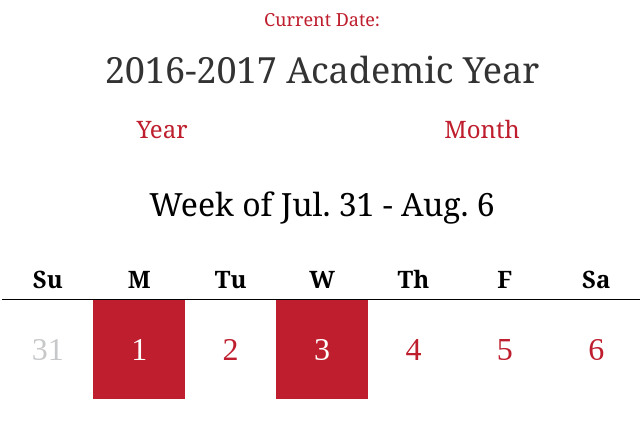
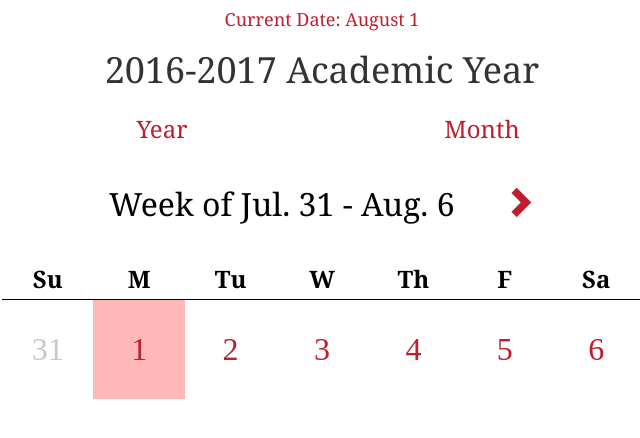
Before and after one commit to slopez1029/first-app, an Angular app: page /week/August/1 in a window 1280 px wide. Shown: the top 438 px of the page, without its empty margins (318-958 px from the left). Built offline with nearby package versions, Linux system fonts and the light colour scheme.

Commit message:
Merge branch 'master' of https://github.com/jfustos/EECS448_Calendar
The current date is now linking to the day that it represents.  Cursors have been added to the week and day views for navigating to next and previous days.

```diff
--- a/src/app/app.component.html
+++ b/src/app/app.component.html
@@ -1,3 +1,3 @@
-<h4 id="current-date-heading" >Current Date: {{currentDate['month']}} {{currentDate['date']}}</h4>
+<a [routerLink]="['/month/' + currentDate['month'] + '/' + currentDate['date']]"><h4 id="current-date-heading" >Current Date: {{currentDate['month']}} {{currentDate['date']}}</h4></a>
 <h1 class="academic-heading">2016-2017 Academic Year</h1>
 <router-outlet></router-outlet>
--- a/src/app/components/calendar-day-view.component.html
+++ b/src/app/components/calendar-day-view.component.html
@@ -19,7 +19,11 @@
 
       <!-- Displays current selection (e.g. exact month, week, or date) and next/prev interface. -->
       <div id="selected-menu" class="clearfix">
-        <div id="selected">{{currentMonth}} {{currentDay}}, {{thisMonthsYear()}}</div>
+        <div id="selected">
+          <a *ngIf="!atFirstDay" [routerLink]="getPreviousDay()"><span class="glyphicon glyphicon-chevron-left" id="left-icon"></span></a>
+          {{currentMonth}} {{currentDay}}, {{thisMonthsYear()}}
+        <a *ngIf="!atLastDay" [routerLink]="getNextDay()"><span class="glyphicon glyphicon-chevron-right" id="right-icon"></span></a>
+        </div>
       </div>
 
       <!-- Displays calendar info (table) for chosen selection. -->
--- a/src/app/components/calendar-day-view.component.ts
+++ b/src/app/components/calendar-day-view.component.ts
@@ -16,12 +16,26 @@ export class CalendarDayViewComponent implements OnInit, OnDestroy {
   private currentMonth:string;
   private currentDay:string;
   private dayDetails:string[];
+  private atFirstDay:boolean;
+  private atLastDay:boolean;
 
   constructor(private activatedRoute:ActivatedRoute, private calendarService:CalendarService) {
     this.subscription = this.activatedRoute.params.subscribe(
       (param:any)=> {
         this.currentDay = param['day'];
         this.currentMonth = param['month'];
+        if(this.calendarService.dayIndexCalc(this.currentMonth, this.currentDay) === 0) {
+          this.atFirstDay = true;
+        } else {
+          this.atFirstDay = false;
+        }
+
+        if(this.calendarService.dayIndexCalc(this.currentMonth, this.currentDay) === 303) {
+          this.atLastDay = true;
+        } else {
+          this.atLastDay = false;
+        }
+
         this.dayDetails = this.calendarService.getDaysDetails(param['month'], param['day']);
       }
     );
@@ -64,4 +78,18 @@ export class CalendarDayViewComponent implements OnInit, OnDestroy {
     }
   }
 
+  getNextDay() {
+    let index = this.calendarService.dayIndexCalc(this.currentMonth, this.currentDay);
+    let dayObj = this.calendarService.getMonthAndDate(index+1);
+
+    return '/month/' + dayObj['month'] + '/' + dayObj['date'];
+  }
+
+  getPreviousDay() {
+    let index = this.calendarService.dayIndexCalc(this.currentMonth, this.currentDay);
+    let dayObj = this.calendarService.getMonthAndDate(index-1);
+
+    return '/month/' + dayObj['month'] + '/' + dayObj['date'];
+  }
+
 }
--- a/src/app/components/calendar-week-view.component.css
+++ b/src/app/components/calendar-week-view.component.css
@@ -50,6 +50,16 @@ td:hover {
 }
 
 /*** IDs ***/
+#left-icon {
+  margin-right: 40px;
+  text-align: right;
+}
+
+#right-icon {
+  margin-left: 40px;
+  text-align: left;
+}
+
 #container {
   margin: 0px auto;
   padding: 0px;
@@ -95,6 +105,10 @@ td:hover {
 }
 
 /*** Classes ***/
+.dead-icon {
+  color: #C7C8CA !important;
+}
+
 .view-item {
   width: 50%;
   line-height: 60px;
--- a/src/app/components/calendar-week-view.component.html
+++ b/src/app/components/calendar-week-view.component.html
@@ -9,7 +9,13 @@
 
       <!-- Displays current selection (e.g. exact month, week, or date) and next/prev interface. -->
       <div id="selected-menu" class="clearfix">
-        <div id="selected">Week of {{startMonth}}. {{startDate}} - {{endMonth}}. {{endDate}}</div>
+
+        <div id="selected">
+          <a *ngIf="!atFirstWeek" [routerLink]="getPreviousWeek()"><span  class="glyphicon glyphicon-chevron-left" id="left-icon"></span></a>
+            Week of {{startMonth}}. {{startDate}} - {{endMonth}}. {{endDate}}
+          <a *ngIf="!atLastWeek" [routerLink]="getNextWeek()"><span class="glyphicon glyphicon-chevron-right" id="right-icon"></span></a>
+        </div>
+
       </div>
 
       <!-- Displays calendar info (table) for chosen selection. -->
@@ -25,7 +31,7 @@
             <th>Sa</th>
           </tr>
           <tr>
-            <td *ngIf="atFirstMonth" class="inaccessible">{{startDate}}</td>
+            <td *ngIf="atFirstWeek" class="inaccessible">{{startDate}}</td>
             <td *ngFor="let date of weekArray" [ngClass]="{'invert-colors':hasDetails(date['index']), 'current-day':isThisDayCurrent(date['index'])}"
                 [routerLink]="['/month/' + date['month'] + '/' + date['date']]"><a><span
               [ngClass]="{'white-text':hasDetails(date['index'])}">{{date["date"]}}</span></a>
--- a/src/app/components/calendar-week-view.component.ts
+++ b/src/app/components/calendar-week-view.component.ts
@@ -1,14 +1,14 @@
 import {Component, OnInit, OnDestroy} from '@angular/core';
 import {CalendarService} from "./calendar.service";
 import {Subscription} from "rxjs/Rx";
-import {ActivatedRoute} from "@angular/router";
+import {ActivatedRoute, Router, NavigationStart} from "@angular/router";
 
 @Component({
   selector: 'app-calendar-week-view',
   templateUrl: './calendar-week-view.component.html',
   styleUrls: ['./calendar-week-view.component.css']
 })
-export class CalendarWeekViewComponent implements OnInit, OnDestroy{
+export class CalendarWeekViewComponent implements OnInit, OnDestroy {
 
   private monthAbbreviations = {
     "January": "Jan",
@@ -25,75 +25,85 @@ export class CalendarWeekViewComponent implements OnInit, OnDestroy{
     "December": "Dec"
   };
 
-  private day:string;
-  private month:string;
+  private day: string;
+  private month: string;
 
-  private startDate:number;
-  private endDate:number;
-  private startMonth:string;
-  private endMonth:string;
-  private atFirstMonth:boolean;
-  private atLastMonth:boolean;
+  private startDate: number;
+  private endDate: number;
+  private startMonth: string;
+  private endMonth: string;
+  private atFirstWeek: boolean;
+  private atLastWeek: boolean;
 
-  private dummyWeek:number[] = [];
-  private weekArray:any[] = [];
+  private dummyWeek: number[] = [];
+  private weekArray: any[] = [];
 
-  private subscription:Subscription;
+  private subscription: Subscription;
 
 
-  constructor(private calendarService:CalendarService,
-              private activatedRoute:ActivatedRoute) {
+  constructor(private calendarService: CalendarService,
+              private activatedRoute: ActivatedRoute,
+              private router:Router) {
 
-    this.atFirstMonth = false;
-    this.atLastMonth = false;
+    this.atFirstWeek = false;
+    this.atLastWeek = false;
     this.dummyWeek = [];
 
     this.subscription = this.activatedRoute.params.subscribe(
-      (param:any)=> {
-        this.month=param['month'];
-        this.day=param['day'];
+      (param: any)=> {
+        this.month = param['month'];
+        this.day = param['day'];
 
         this.weekBuilder(this.month, this.day);
 
       });
+
+
   }
 
   ngOnInit() {
   }
 
-  weekBuilder(month:string, day:string) {
-    let index:number = this.calendarService.dayIndexCalc(month, day);
+  weekBuilder(month: string, day: string) {
+    let index: number = this.calendarService.dayIndexCalc(month, day);
 
-    let startDateIndex:number;
+    let startDateIndex: number;
 
     if (index >= 0 && index <= 5) {
-      this.atFirstMonth = true;
+      this.weekArray = [];
+      this.atFirstWeek = true;
       this.startDate = 31;
       this.endDate = 6;
       this.startMonth = "Jul";
       this.endMonth = "Aug";
 
-      let weekIndex:number=0;
+      let weekIndex: number = 0;
 
-      for(let i=0; i<=5; i++) {
+      for (let i = 0; i <= 5; i++) {
         this.weekArray[i] = this.calendarService.getMonthAndDate(weekIndex);
         weekIndex++;
       }
     } else if (index >= 300 && index <= 303) {
-      this.atLastMonth = true;
-      this.dummyWeek = [1,2,3];
+      this.weekArray = [];
+      this.atLastWeek = true;
+      this.dummyWeek = [1, 2, 3];
       this.startDate = 28;
       this.endDate = 3;
       this.startMonth = "May";
       this.endMonth = "Jun";
 
-      let weekIndex:number=300;
+      let weekIndex: number = 300;
 
-      for(let i=0; i<=3; i++) {
+      for (let i = 0; i <= 3; i++) {
         this.weekArray[i] = this.calendarService.getMonthAndDate(weekIndex);
         weekIndex++;
       }
     } else {
+      this.atLastWeek = false;
+      this.atFirstWeek = false;
+      this.dummyWeek = [];
+      this.weekArray = [];
+
       for (let i = index; i >= 0; i--) {
         if ((i + 1) % 7 === 0) {
           startDateIndex = i;
@@ -101,9 +111,9 @@ export class CalendarWeekViewComponent implements OnInit, OnDestroy{
         }
       }
 
-      let weekIndex:number=startDateIndex;
+      let weekIndex: number = startDateIndex;
 
-      for(let i=0; i<=6; i++) {
+      for (let i = 0; i <= 6; i++) {
         this.weekArray[i] = this.calendarService.getMonthAndDate(weekIndex);
         weekIndex++;
       }
@@ -115,7 +125,7 @@ export class CalendarWeekViewComponent implements OnInit, OnDestroy{
     }
   }
 
-  hasDetails(index:string) {
+  hasDetails(index: string) {
     return (this.calendarService.getDetails(index).length > 0);
   }
 
@@ -126,4 +136,25 @@ export class CalendarWeekViewComponent implements OnInit, OnDestroy{
   isThisDayCurrent(index: number) {
     return this.calendarService.isCurrentDay(index);
   }
+
+  getPreviousWeek() {
+    let index = this.calendarService.dayIndexCalc(this.month, this.day);
+    if (index <= 7) {
+      return '/week/August/1';
+    } else {
+      let dayObj = this.calendarService.getMonthAndDate(index-7);
+      return '/week/' + dayObj['month'] + '/' + dayObj['date'];
+    }
+  }
+
+  getNextWeek() {
+    let index = this.calendarService.dayIndexCalc(this.month, this.day);
+    if (index >= 297) {
+      return '/week/May/28';
+    } else {
+      let dayObj = this.calendarService.getMonthAndDate(index+7);
+      return '/week/' + dayObj['month'] + '/' + dayObj['date'];
+    }
+  }
+
 }
--- a/src/app/components/calendar.service.ts
+++ b/src/app/components/calendar.service.ts
@@ -6,11 +6,11 @@ export class CalendarService {
 
   private calendarData = {
     "curDay": "0",
-    "days": [[" This is the first event", "This is the second"], [], ["Go to the Beach!!", "Go to the Beach!!"], [], [], [], [], [], ["more events on this day.", "Better make it to this."], [], [], [], [], [], [], [], [], [], [], [], [], [], [], [], [], [], [], [], [], [], [], [], [], ["This is index 33"], [], [], [], [], [], [], ["Eat Chicken"], [], [], [], [], [], [], [], [], [], [], [], [], [], [], [], [], [], [], [], [], [], [], [], [], [], [], [], [], [], [], [], [], [], [], [], [], [], [], [], [], [], [], [], [], [], [], [], [], [], [], [], [], [], [], [], [], [], [], [], [], [], [], [], [], [], [], [], [], [], [], [], [], [], [], [], [], [], [], [], [], [], [], [], [], [], [], [], [], [], [], [], [], [], [], [], [], [], [], [], [], [], [], [], [], [], [], [], [], [], [], [], [], [], [], [], [], [], [], [], [], [], [], [], [], [], [], [], [], [], [], [], [], [], [], [], [], [], [], [], [], [], [], [], [], [], [], [], [], [], [], [], [], [], [], [], [], [], [], [], [], [], [], [], [], [], [], [], [], [], [], [], [], [], [], [], [], [], [], [], [], [], [], [], [], [], [], [], [], [], [], [], [], [], [], [], [], [], [], [], [], [], [], [], [], [], [], [], [], [], [], [], [], [], [], [], [], [], [], [], [], [], [], [], [], [], [], [], [], [], [], [], [], [], [], [], [], [], [], [], [], [], [], [], [], [], [], [], [], [], [], [], [], [], [], [], [], [], [], [], [], [], [], ["this is the last detail", "just kidding maybe this one", "okay okay it's this one"]],
+    "days": [[], [], [], [], [], [], [], [], [], [], [], [], [], [], [], [], [], [], [], [], [], [], [], [], [], [], [], [], [], [], [], [], [], [], [], [], [], [], [], [], [], [], [], [], [], [], [], [], [], [], [], [], [], [], [], [], [], [], [], [], [], [], [], [], [], [], [], [], [], [], [], [], [], [], [], [], [], [], [], [], [], [], [], [], [], [], [], [], [], [], [], [], [], [], [], [], [], [], [], [], [], [], [], [], [], [], [], [], [], [], [], [], [], [], [], [], [], [], [], [], [], [], [], [], [], [], [], [], [], [], [], [], [], [], [], [], [], [], [], [], [], [], [], [], [], [], [], [], [], [], [], [], [], [], [], [], [], [], [], [], [], [], [], [], [], [], [], [], [], [], [], [], [], [], [], [], [], [], [], [], [], [], [], [], [], [], [], [], [], [], [], [], [], [], [], [], [], [], [], [], [], [], [], [], [], [], [], [], [], [], [], [], [], [], [], [], [], [], [], [], [], [], [], [], [], [], [], [], [], [], [], [], [], [], [], [], [], [], [], [], [], [], [], [], [], [], [], [], [], [], [], [], [], [], [], [], [], [], [], [], [], [], [], [], [], [], [], [], [], [], [], [], [], [], [], [], [], [], [], [], [], [], [], [], [], [], [], [], [], [], [], [], [], [], [], [], [], [], [], [], [], [], [], []],
     "error": "NONE"
   };
 
-  private currentDayIndex:number;
+  private currentDayIndex:number = 0;
   // private dateReqObject = {"name":"getDates"};
 
 
```
